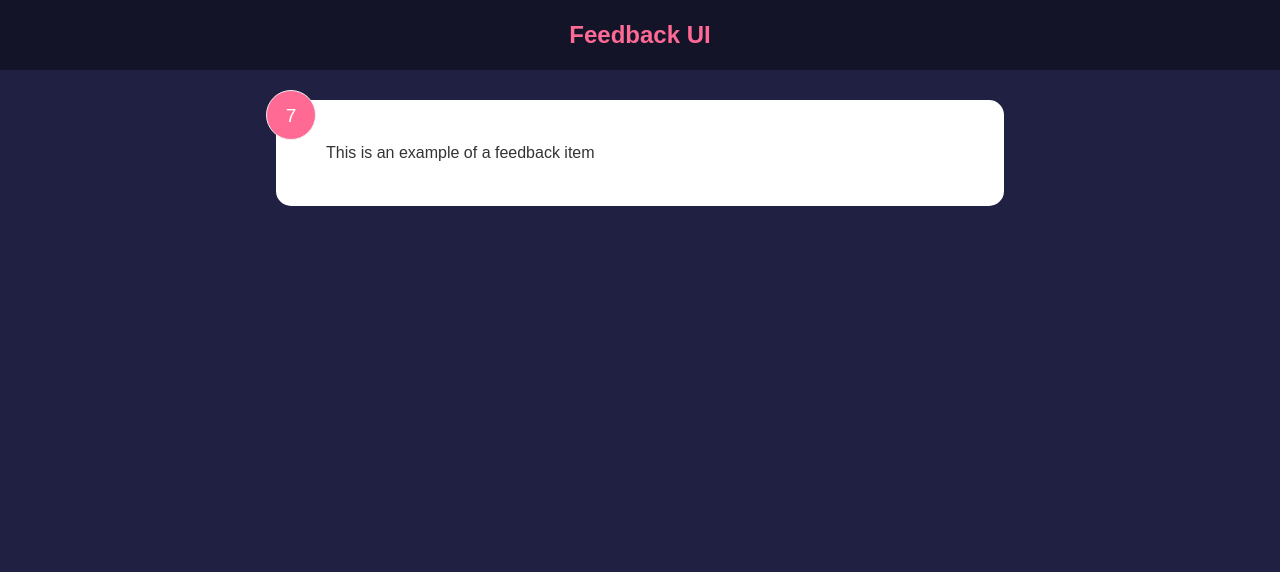
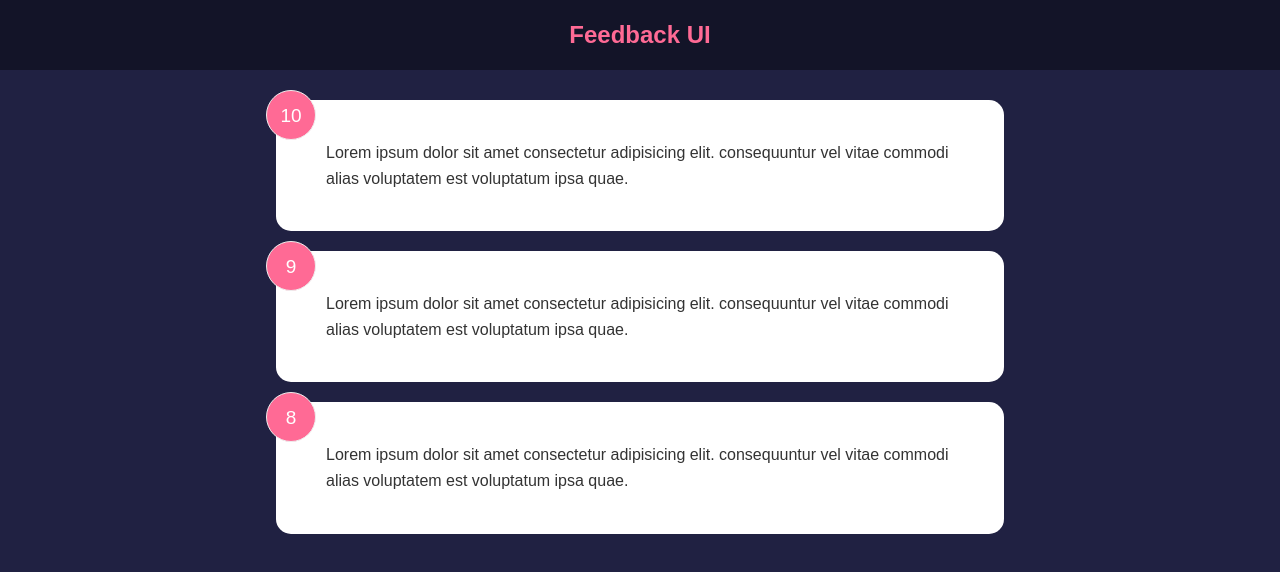
Before and after one commit to Josh-Alhassan/React-from-to-back, a React (Create React App) app in the folder feedbackapp/: page / in a window 1280 px wide. Shown: the top 572 px of the page. Built offline with nearby package versions, Linux system fonts and the light colour scheme.

Commit message:
manage global state

```diff
--- a/feedbackapp/src/App.js
+++ b/feedbackapp/src/App.js
@@ -1,12 +1,15 @@
+import { useState } from 'react';
 import Header from './component/Header';
-import FeedbackItem from './component/FeedbackItem';
+import FeedbackList from './component/FeedbackList';
+import FeedbackData from './data/FeedbackData';
 
 function App() {
+  const [feedback, setFeedback] = useState(FeedbackData)
   return (
     <>
       <Header />
       <div className="container">
-        <FeedbackItem />
+        <FeedbackList feedback={feedback} />
       </div>
     </>
   );
--- a/feedbackapp/src/component/FeedbackItem.jsx
+++ b/feedbackapp/src/component/FeedbackItem.jsx
@@ -1,13 +1,10 @@
 import React from 'react';
-import { useState } from 'react';
 
-function FeedbackItem() {
-    const [rating, setRating] = useState(7);
-    const [text, setText] = useState('This is an example of a feedback item');
+function FeedbackItem({item}) {
   return (
     <div className='card'>
-        <div className='num-display'>{rating}</div>
-        <div className="text-display">{text}</div>
+        <div className='num-display'>{item.rating}</div>
+        <div className="text-display">{item.text}</div>
     </div>
   )
 }
--- /dev/null
+++ b/feedbackapp/src/component/FeedbackList.jsx
@@ -0,0 +1,18 @@
+import React from 'react';
+import FeedbackItem from './FeedbackItem';
+
+function FeedbackList({feedback}) {
+    if (!feedback || feedback.length === 0) {
+        return <p>No Feedback yet</p>
+    }
+
+    return (
+    <div className="feedback-list">
+        {feedback.map((item) => (
+            <FeedbackItem key={item.id} item = {item} />
+        ))}
+    </div>
+  )
+}
+
+export default FeedbackList
--- /dev/null
+++ b/feedbackapp/src/data/FeedbackData.js
@@ -0,0 +1,19 @@
+const FeedbackData = [
+    {
+      id: 1,
+      rating: 10,
+      text: 'Lorem ipsum dolor sit amet consectetur adipisicing elit. consequuntur vel vitae commodi alias voluptatem est voluptatum ipsa quae.',
+    },
+    {
+      id: 2,
+      rating: 9,
+      text: 'Lorem ipsum dolor sit amet consectetur adipisicing elit. consequuntur vel vitae commodi alias voluptatem est voluptatum ipsa quae.',
+    },
+    {
+      id: 3,
+      rating: 8,
+      text: 'Lorem ipsum dolor sit amet consectetur adipisicing elit. consequuntur vel vitae commodi alias voluptatem est voluptatum ipsa quae.',
+    },
+  ]
+
+  export default FeedbackData
```
